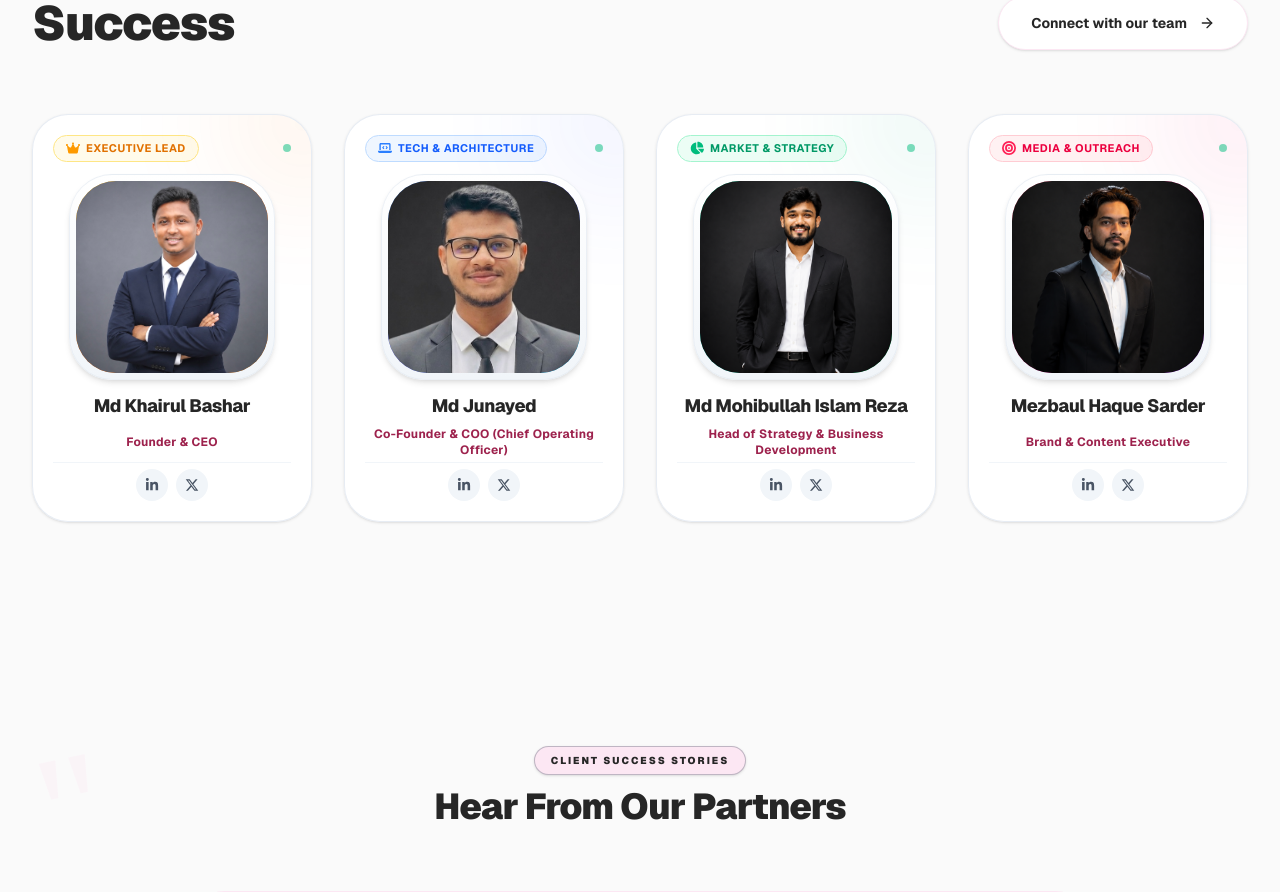
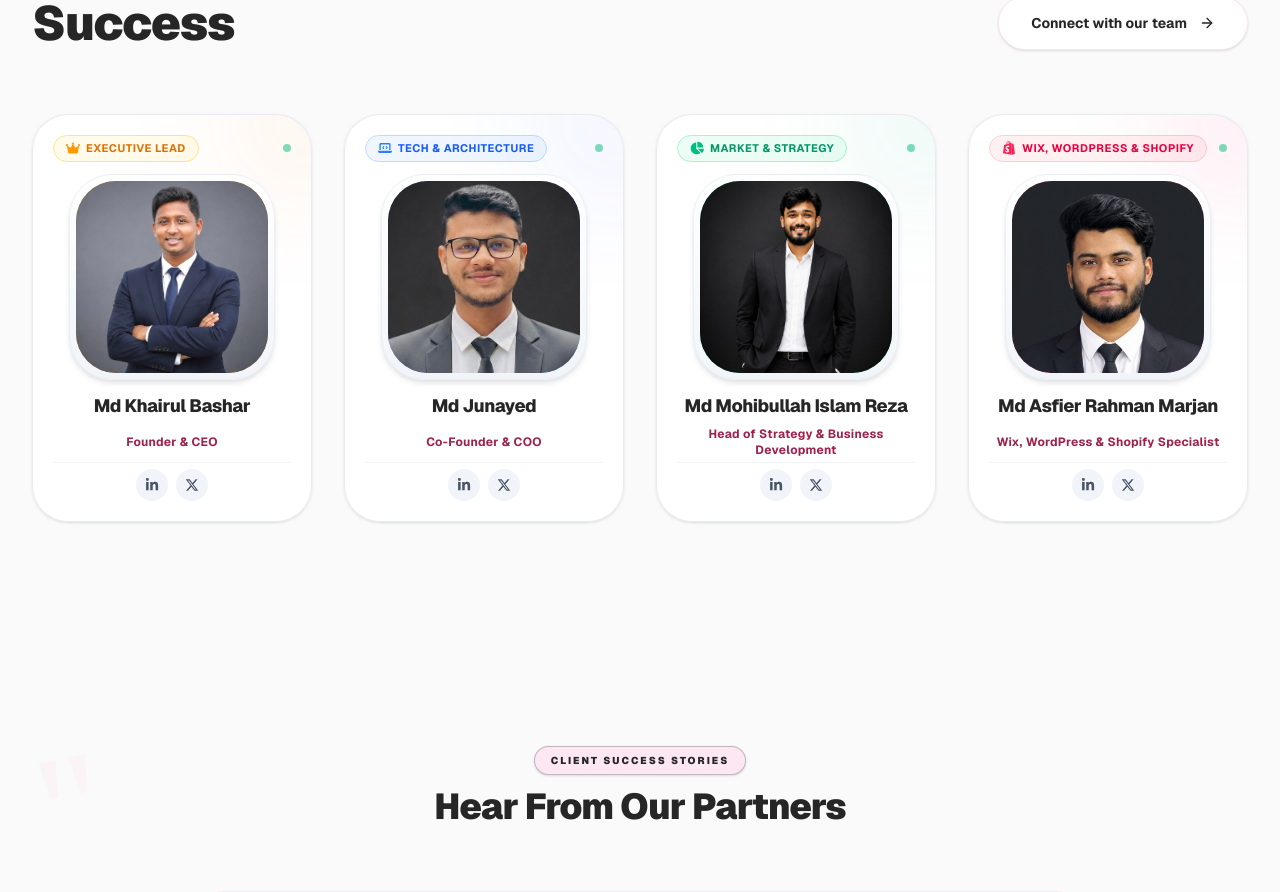
Before and after one commit to mjunayed2003/sawdadegital, a Next.js app: page / in a window 1280 px wide. Shown: the part 4010-4902 px from the top of the page. Built offline with nearby package versions, Linux system fonts and the light colour scheme.

Commit message:
feat: add leadership section, localization context, and new expertise and about pages

```diff
--- a/app/about/page.tsx
+++ b/app/about/page.tsx
@@ -10,7 +10,7 @@ import {
   FaCode, FaVideo, FaRobot, FaBullhorn,
   FaPenNib, FaDesktop, FaMagnifyingGlass,
   FaBriefcase, FaUsers, FaLayerGroup, FaClock, FaHandshake,
-  FaCrown, FaLaptopCode, FaChartPie, FaBullseye
+  FaCrown, FaLaptopCode, FaChartPie, FaBullseye, FaShopify
 } from 'react-icons/fa6';
 import { FaLinkedinIn, FaXTwitter, FaFacebookF } from 'react-icons/fa6';
 import { FiArrowRight } from 'react-icons/fi';
@@ -37,7 +37,7 @@ function AboutContent() {
     },
     {
       name: language === 'bn' ? 'মোঃ জুনায়েদ' : 'Md Junayed',
-      role: language === 'bn' ? 'সহ-প্রতিষ্ঠাতা ও সিওও (চিফ অপারেটিং অফিসার)' : 'Co-Founder & COO (Chief Operating Officer)',
+      role: language === 'bn' ? 'সহ-প্রতিষ্ঠাতা ও সিওও' : 'Co-Founder & COO',
       initials: 'MJ',
       image: '/team-member/junayed.jpeg',
       objectPosition: 'object-[center_15%] scale-[1.35]',
@@ -67,19 +67,20 @@ function AboutContent() {
         : 'Developing data-driven market strategies and business optimization models.'
     },
     {
-      name: language === 'bn' ? 'মেজবাউল হক সরদার' : 'Mezbaul Haque Sarder',
-      role: language === 'bn' ? 'ব্র্যান্ড অ্যান্ড কনটেন্ট এক্সিকিউটিভ' : 'Brand & Content Executive',
-      initials: 'MS',
-      image: '/team-member/Mezbaul.PNG',
-      tag: language === 'bn' ? 'মিডিয়া ও আউটরিচ' : 'Media & Outreach',
+      name: language === 'bn' ? 'মোঃ আসফিয়ার রহমান মারজান' : 'Md Asfier Rahman Marjan',
+      role: language === 'bn' ? 'উইক্স, ওয়ার্ডপ্রেস ও শপিফাই বিশেষজ্ঞ' : 'Wix, WordPress & Shopify Specialist',
+      initials: 'AM',
+      image: '/team-member/MdAsfierRahmanMarjan.jpeg',
+      objectPosition: 'object-[center_15%] scale-[1.1]',
+      tag: language === 'bn' ? 'উইক্স, ওয়ার্ডপ্রেস ও শপিফাই' : 'Wix, WordPress & Shopify',
       accentColor: 'from-rose-500 to-pink-600',
       tagColor: 'text-rose-600 dark:text-rose-400 bg-rose-50 dark:bg-rose-950/50 border-rose-200 dark:border-rose-800/40',
       glowColor: 'group-hover:border-rose-500/40 group-hover:shadow-rose-500/10',
-      badgeIcon: <FaBullseye className="w-3.5 h-3.5 text-rose-500" />,
+      badgeIcon: <FaShopify className="w-3.5 h-3.5 text-rose-500" />,
       avatarGradient: 'from-rose-400 via-pink-500 to-purple-600',
       description: language === 'bn'
-        ? 'আকর্ষণীয় স্টোরিটেলিং এবং কার্যকর মিডিয়া কমিউনিকেশনের মাধ্যমে ব্র্যান্ডের পরিচিতি বৃদ্ধি।'
-        : 'Amplifying brand voice through engaging storytelling and audience outreach.'
+        ? 'শপিফাই স্টোরফ্রন্ট, কাস্টম ওয়ার্ডপ্রেস এবং উইক্স প্ল্যাটফর্মে হাই-পারফর্মিং ওয়েবসাইট তৈরি।'
+        : 'Specializing in high-converting Shopify stores, custom WordPress websites, and modern Wix solutions.'
     },
   ];
 
--- a/app/expertise/page.tsx
+++ b/app/expertise/page.tsx
@@ -10,7 +10,7 @@ import {
   FaCode, FaVideo, FaRobot, FaBullhorn,
   FaPenNib, FaDesktop, FaMagnifyingGlass,
   FaBriefcase, FaUsers, FaLayerGroup, FaClock, FaHandshake,
-  FaCrown, FaLaptopCode, FaChartPie, FaBullseye
+  FaCrown, FaLaptopCode, FaChartPie, FaBullseye, FaShopify
 } from 'react-icons/fa6';
 import { FaLinkedinIn, FaXTwitter, FaFacebookF, FaGithub } from 'react-icons/fa6';
 import { FiArrowRight } from 'react-icons/fi';
@@ -38,7 +38,7 @@ function ExpertiseContent() {
     },
     {
       name: language === 'bn' ? 'মোঃ জুনায়েদ' : 'Md Junayed',
-      role: language === 'bn' ? 'সহ-প্রতিষ্ঠাতা ও সিওও (চিফ অপারেটিং অফিসার)' : 'Co-Founder & COO (Chief Operating Officer)',
+      role: language === 'bn' ? 'সহ-প্রতিষ্ঠাতা ও সিওও' : 'Co-Founder & COO',
       initials: 'MJ',
       image: '/team-member/junayed.jpeg',
       objectPosition: 'object-[center_15%] scale-[1.35]',
@@ -70,25 +70,26 @@ function ExpertiseContent() {
         : 'Developing data-driven market strategies and business optimization models.'
     },
     {
-      name: language === 'bn' ? 'মেজবাউল হক সরদার' : 'Mezbaul Haque Sarder',
-      role: language === 'bn' ? 'ব্র্যান্ড অ্যান্ড কনটেন্ট প্রতিনিধি' : 'Brand & Content Representative',
-      initials: 'MS',
-      image: '/team-member/Mezbaul.PNG',
-      tag: language === 'bn' ? 'মিডিয়া ও আউটরিচ' : 'Media & Outreach',
+      name: language === 'bn' ? 'মোঃ আসফিয়ার রহমান মারজান' : 'Md Asfier Rahman Marjan',
+      role: language === 'bn' ? 'উইক্স, ওয়ার্ডপ্রেস ও শপিফাই বিশেষজ্ঞ' : 'Wix, WordPress & Shopify Specialist',
+      initials: 'AM',
+      image: '/team-member/MdAsfierRahmanMarjan.jpeg',
+      objectPosition: 'object-[center_15%] scale-[1.1]',
+      tag: language === 'bn' ? 'উইক্স, ওয়ার্ডপ্রেস ও শপিফাই' : 'Wix, WordPress & Shopify',
       accentColor: 'from-rose-500 to-pink-600',
       lightBg: 'bg-rose-500/10 dark:bg-rose-500/15',
       tagColor: 'text-rose-600 dark:text-rose-400 bg-rose-50 dark:bg-rose-950/50 border-rose-200 dark:border-rose-800/40',
       glowColor: 'group-hover:border-rose-500/40 group-hover:shadow-rose-500/10',
-      badgeIcon: <FaBullseye className="w-3.5 h-3.5 text-rose-500" />,
+      badgeIcon: <FaShopify className="w-3.5 h-3.5 text-rose-500" />,
       avatarGradient: 'from-rose-400 via-pink-500 to-purple-600',
       description: language === 'bn'
-        ? 'আকর্ষণীয় স্টোরিটেলিং এবং কার্যকর মিডিয়া কমিউনিকেশনের মাধ্যমে ব্র্যান্ডের পরিচিতি বৃদ্ধি।'
-        : 'Amplifying brand voice through engaging storytelling and audience outreach.'
+        ? 'শপিফাই স্টোরফ্রন্ট, কাস্টম ওয়ার্ডপ্রেস এবং উইক্স প্ল্যাটফর্মে হাই-পারফর্মিং ওয়েবসাইট তৈরি।'
+        : 'Specializing in high-converting Shopify stores, custom WordPress websites, and modern Wix solutions.'
     },
     {
       name: language === 'bn' ? 'আশিক মোস্তফা তন্ময়' : 'Ashik Mostofa Tonmoy',
-      role: language === 'bn' ? 'চিফ মার্কেটিং অ্যান্ড ব্র্যান্ডিং অফিসার' : 'Chief Marketing & Branding Officer',
-      initials: 'AM',
+      role: language === 'bn' ? 'মার্কেটিং অ্যান্ড ব্র্যান্ডিং এক্সিকিউটিভ' : 'Marketing & Branding Executive',
+      initials: 'AT',
       image: '/team-member/AshikMostofaTonmoy.jpeg',
       objectPosition: 'object-[center_5%] scale-[1.3]',
       tag: language === 'bn' ? 'মার্কেটিং ও ব্র্যান্ডিং' : 'Marketing & Branding',
@@ -117,6 +118,22 @@ function ExpertiseContent() {
       description: language === 'bn'
         ? 'কোম্পানির দীর্ঘমেয়াদী রূপকল্প গঠনে কৌশলগত দিকনির্দেশনা ও বিশেষজ্ঞ পরামর্শ প্রদান।'
         : 'Providing strategic guidance and expert advice to shape the company\'s long-term vision.'
+    },
+    {
+      name: language === 'bn' ? 'মেজবাউল হক সরদার' : 'Mezbaul Haque Sarder',
+      role: language === 'bn' ? 'ব্র্যান্ড অ্যান্ড কনটেন্ট এক্সিকিউটিভ' : 'Brand & Content Executive',
+      initials: 'MS',
+      image: '/team-member/Mezbaul.PNG',
+      tag: language === 'bn' ? 'মিডিয়া ও আউটরিচ' : 'Media & Outreach',
+      accentColor: 'from-amber-500 to-rose-600',
+      lightBg: 'bg-rose-500/10 dark:bg-rose-500/15',
+      tagColor: 'text-rose-600 dark:text-rose-400 bg-rose-50 dark:bg-rose-950/50 border-rose-200 dark:border-rose-800/40',
+      glowColor: 'group-hover:border-rose-500/40 group-hover:shadow-rose-500/10',
+      badgeIcon: <FaBullseye className="w-3.5 h-3.5 text-rose-500" />,
+      avatarGradient: 'from-rose-400 via-pink-500 to-purple-600',
+      description: language === 'bn'
+        ? 'আকর্ষণীয় স্টোরিটেলিং এবং কার্যকর মিডিয়া কমিউনিকেশনের মাধ্যমে ব্র্যান্ডের পরিচিতি বৃদ্ধি।'
+        : 'Amplifying brand voice through engaging storytelling and audience outreach.'
     },
   ];
 
--- a/components/LanguageContext.tsx
+++ b/components/LanguageContext.tsx
@@ -130,9 +130,11 @@ heroDesc: {
   meetExperts: { en: 'The Minds Driving Your Success', bn: 'আপনার সাফল্যের পেছনের কারিগর' },
   meetFullTeam: { en: 'Connect with our team', bn: 'আমাদের দলের সাথে সংযুক্ত হোন' },
   roleFounder: { en: 'Founder & CEO', bn: 'প্রতিষ্ঠাতা ও সিইও' },
-  roleCoFounder: { en: 'Co-Founder & COO (Chief Operating Officer)', bn: 'সহ-প্রতিষ্ঠাতা ও সিওও (চিফ অপারেটিং অফিসার)' },
+  roleCoFounder: { en: 'Co-Founder & COO', bn: 'সহ-প্রতিষ্ঠাতা ও সিওও' },
   roleStrategist: { en: 'Head of Strategy & Business Development', bn: 'হেড অব স্ট্র্যাটেজি অ্যান্ড বিজনেস ডেভেলপমেন্ট' },
-  roleBrandRep: { en: 'Brand & Content Executive', bn: 'ব্র্যান্ড অ্যান্ড কনটেন্ট এক্সিকিউটিভ' },
+  roleBrandRep: { en: 'Wix, WordPress & Shopify Specialist', bn: 'উইক্স, ওয়ার্ডপ্রেস ও শপিফাই বিশেষজ্ঞ' },
+  roleWebShopify: { en: 'Wix, WordPress & Shopify Specialist', bn: 'উইক্স, ওয়ার্ডপ্রেস ও শপিফাই বিশেষজ্ঞ' },
+  roleMarketingExecutive: { en: 'Marketing & Branding Executive', bn: 'মার্কেটিং অ্যান্ড ব্র্যান্ডিং এক্সিকিউটিভ' },
 
   // Testimonials Section
   testimonialsBadge: { en: 'CLIENT SUCCESS STORIES', bn: 'গ্রাহক সাফল্যের গল্প' },
--- a/components/Leadership.tsx
+++ b/components/Leadership.tsx
@@ -4,7 +4,7 @@ import { motion, Variants } from 'framer-motion';
 import { useLanguage } from '@/components/LanguageContext';
 import { FiArrowRight } from 'react-icons/fi';
 import { FaLinkedinIn, FaGithub } from 'react-icons/fa';
-import { FaXTwitter, FaCrown, FaLaptopCode, FaChartPie, FaBullseye } from 'react-icons/fa6';
+import { FaXTwitter, FaCrown, FaLaptopCode, FaChartPie, FaBullseye, FaShopify } from 'react-icons/fa6';
 import Link from 'next/link';
 import Image from 'next/image';
 
@@ -51,15 +51,16 @@ const teamMembers = [
   },
   {
     id: 4,
-    name: 'Mezbaul Haque Sarder',
-    roleKey: 'roleBrandRep',
-    initials: 'MS',
-    image: '/team-member/Mezbaul.PNG',
-    tag: 'Media & Outreach',
+    name: 'Md Asfier Rahman Marjan',
+    roleKey: 'roleWebShopify',
+    initials: 'AM',
+    image: '/team-member/MdAsfierRahmanMarjan.jpeg',
+    objectPosition: 'object-[center_15%] scale-[1.1]',
+    tag: 'Wix, WordPress & Shopify',
     accentColor: 'from-rose-500 to-pink-600',
     tagColor: 'text-rose-600 dark:text-rose-400 bg-rose-50 dark:bg-rose-950/50 border-rose-200 dark:border-rose-800/40',
     glowColor: 'group-hover:border-rose-500/40 group-hover:shadow-rose-500/10',
-    badgeIcon: <FaBullseye className="w-3.5 h-3.5 text-rose-500" />,
+    badgeIcon: <FaShopify className="w-3.5 h-3.5 text-rose-500" />,
     avatarGradient: 'from-rose-400 via-pink-500 to-purple-600',
   }
 ];
```
Also changed, not shown: public/team-member/MdAsfierRahmanMarjan.jpeg (added).
